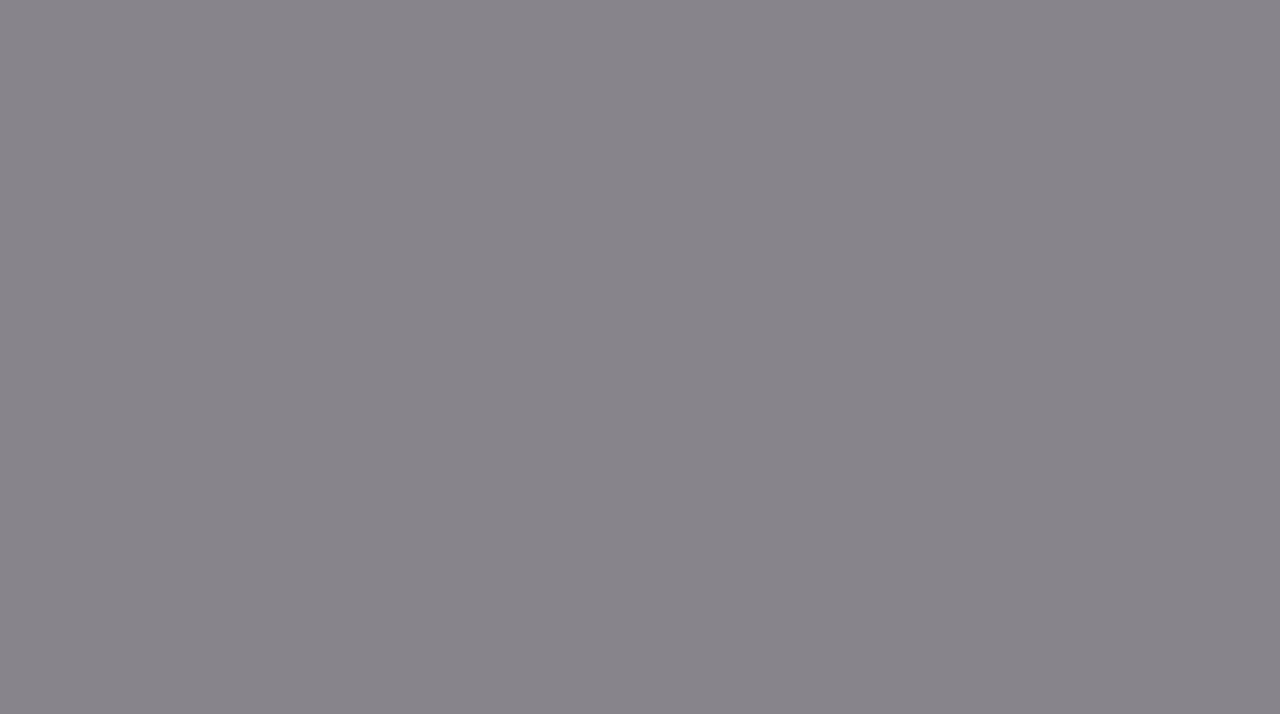
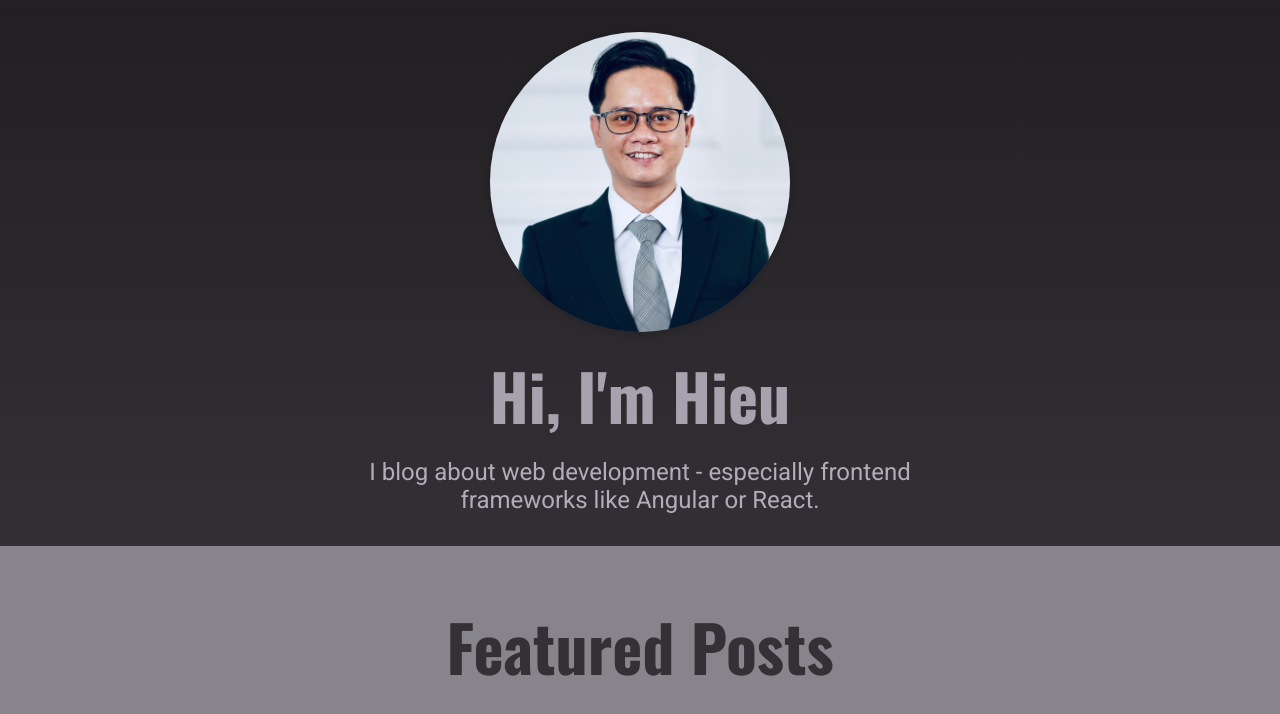
Before and after one commit to Trung-Hieu-Dev/nextjs-personal-blog, a Next.js app: page / in a window 1280 px wide. Shown: the top 714 px of the page. Built offline with nearby package versions, Linux system fonts and the light colour scheme.

Commit message:
Added Hero & Featured Posts Components

```diff
--- /dev/null
+++ b/components/home-page/featured-posts.js
@@ -0,0 +1,13 @@
+import React from "react";
+
+import classes from "./featured-posts.module.css";
+
+const FeaturedPosts = () => {
+  return (
+    <div className={classes.latest}>
+      <h2>Featured Posts</h2>
+    </div>
+  );
+};
+
+export default FeaturedPosts;
--- /dev/null
+++ b/components/home-page/featured-posts.module.css
@@ -0,0 +1,17 @@
+.latest {
+  width: 90%;
+  max-width: 80rem;
+  margin: var(--size-8) auto;
+}
+
+.latest h2 {
+  font-size: var(--size-8);
+  color: var(--color-grey-800);
+  text-align: center;
+}
+
+@media (min-width: 768px) {
+  .latest h2 {
+    font-size: var(--size-16);
+  }
+}
--- /dev/null
+++ b/components/home-page/hero.js
@@ -0,0 +1,26 @@
+import React from "react";
+import Image from "next/image";
+
+import classes from "./hero.module.css";
+
+const Hero = () => {
+  return (
+    <section className={classes.hero}>
+      <div className={classes.image}>
+        <Image
+          src="/images/site/hieu.jpg"
+          alt="An image showing Hieu"
+          width={300}
+          height={300}
+        />
+      </div>
+      <h1>Hi, I'm Hieu</h1>
+      <p>
+        I blog about web development - especially frontend frameworks like
+        Angular or React.
+      </p>
+    </section>
+  );
+};
+
+export default Hero;
--- /dev/null
+++ b/components/home-page/hero.module.css
@@ -0,0 +1,40 @@
+.hero {
+  text-align: center;
+  background-image: linear-gradient(
+    to bottom,
+    var(--color-grey-900),
+    var(--color-grey-800)
+  );
+  padding: var(--size-8) 0;
+}
+
+.image {
+  width: 300px;
+  height: 300px;
+  box-shadow: 0 1px 8px rgba(0, 0, 0, 0.2);
+  border-radius: 50%;
+  overflow: hidden;
+  background-color: var(--color-grey-700);
+  margin: auto;
+}
+
+.image img {
+  object-fit: cover;
+  object-position: top;
+  width: 100%;
+  height: 100%;
+}
+
+.hero h1 {
+  font-size: var(--size-16);
+  margin: var(--size-4) 0;
+  color: var(--color-grey-300);
+}
+
+.hero p {
+  font-size: var(--size-6);
+  color: var(--color-grey-200);
+  width: 90%;
+  max-width: 40rem;
+  margin: auto;
+}
--- a/pages/index.js
+++ b/pages/index.js
@@ -1,3 +1,15 @@
-function HomePage() {}
+import { Fragment } from "react";
+
+import Hero from "../components/home-page/hero";
+import FeaturedPosts from "../components/home-page/featured-posts";
+
+function HomePage() {
+  return (
+    <Fragment>
+      <Hero />
+      <FeaturedPosts />
+    </Fragment>
+  );
+}
 
 export default HomePage;
```
Also changed, not shown: public/images/site/hieu.jpg (added), public/images/site/hieu.png (added).
